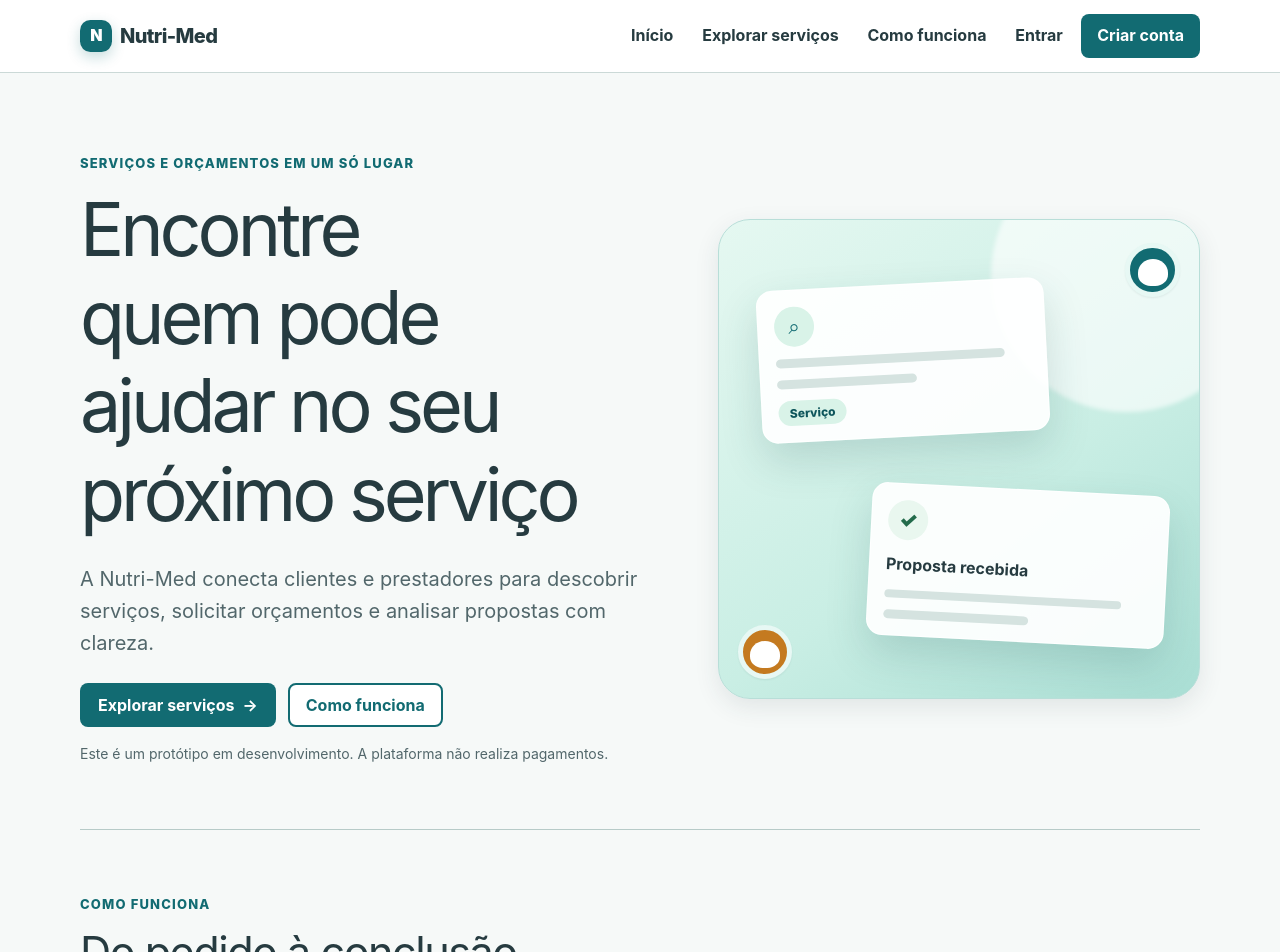
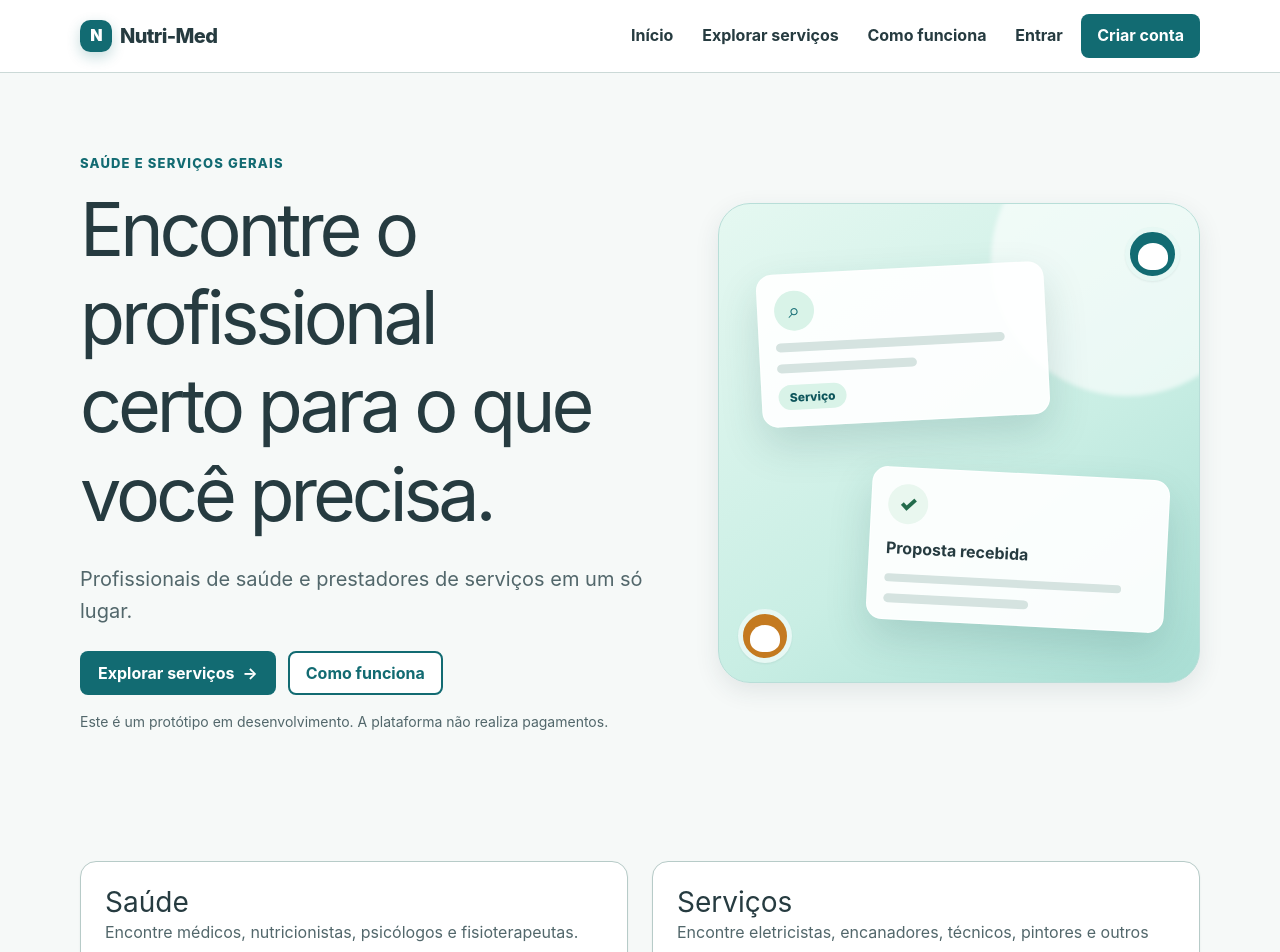
Before and after one commit to dp-tech021/nutri-med, a React (Vite) app: page / in a window 1280 px wide. Shown: the top 952 px of the page. Built offline with nearby package versions, Linux system fonts and the light colour scheme; no server answers.

Commit message:
feat: adaptar src/pages/HomePage.tsx aos dois domínios

```diff
--- a/src/pages/HomePage.tsx
+++ b/src/pages/HomePage.tsx
@@ -52,9 +52,9 @@ export function HomePage() {
   return <Layout>
     <section className="hero" aria-labelledby="hero-title">
       <div className="hero-copy">
-        <p className="eyebrow">Serviços e orçamentos em um só lugar</p>
-        <h1 id="hero-title">Encontre quem pode ajudar no seu próximo serviço</h1>
-        <p className="hero-subtitle">A Nutri-Med conecta clientes e prestadores para descobrir serviços, solicitar orçamentos e analisar propostas com clareza.</p>
+        <p className="eyebrow">Saúde e serviços gerais</p>
+        <h1 id="hero-title">Encontre o profissional certo para o que você precisa.</h1>
+        <p className="hero-subtitle">Profissionais de saúde e prestadores de serviços em um só lugar.</p>
         <div className="hero-actions">
           <LinkButton to="/servicos">Explorar serviços <span aria-hidden="true">→</span></LinkButton>
           <LinkButton to="/#como-funciona" variant="secondary">Como funciona</LinkButton>
@@ -64,6 +64,10 @@ export function HomePage() {
       <MarketplaceIllustration />
     </section>
 
+    <section className="landing-section audience-grid" aria-label="Áreas do Nutri-Med">
+      <Card className="audience-card"><h2>Saúde</h2><p>Encontre médicos, nutricionistas, psicólogos e fisioterapeutas.</p><LinkButton to="/saude">Encontrar profissional</LinkButton></Card>
+      <Card className="audience-card"><h2>Serviços</h2><p>Encontre eletricistas, encanadores, técnicos, pintores e outros prestadores.</p><LinkButton to="/servicos">Encontrar serviço</LinkButton></Card>
+    </section>
     <section id="como-funciona" className="landing-section how-it-works" aria-labelledby="how-title">
       <div className="section-heading">
         <p className="eyebrow">Como funciona</p>
```
